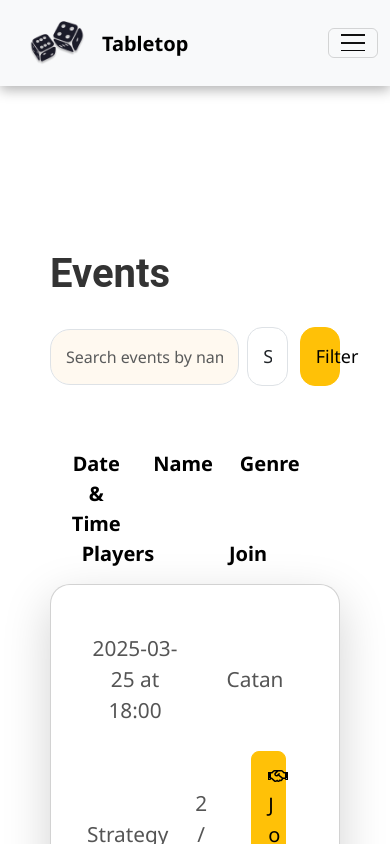
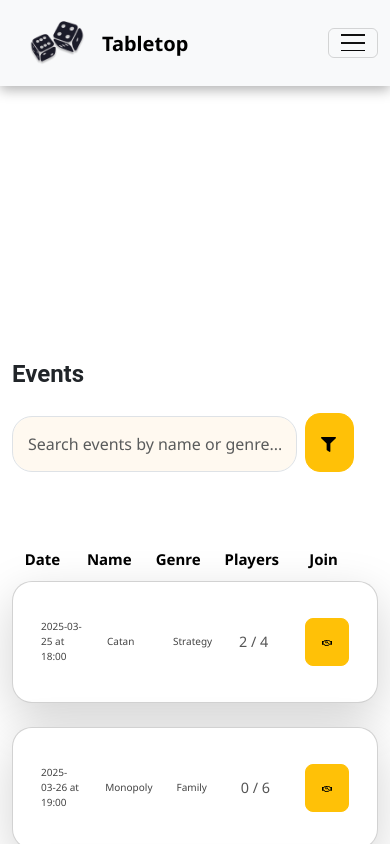
Before and after one commit to goddessesss/TabletopClient, a React (Vite) app: page /events in a window 390 px wide. Shown: the top 844 px of the page. Built offline with nearby package versions, Linux system fonts and the light colour scheme.

Commit message:
adding mobile adaptation to the events page

```diff
--- a/src/pages/Events.jsx
+++ b/src/pages/Events.jsx
@@ -1,12 +1,11 @@
 import React, { useState } from 'react';
-import { Button, Card, Row, Col, Form } from 'react-bootstrap';
-import { FaRegHandshake } from 'react-icons/fa';
+import { Button, Card, Row, Col, Container } from 'react-bootstrap';
+import { FaRegHandshake, FaFilter } from 'react-icons/fa';
 import SearchBar from '../components/Search/SearchBar.jsx';
 import '../styles/Events.css';
 
 function Events() {
   const [searchTerm, setSearchTerm] = useState('');
-  const [sortOption, setSortOption] = useState('default');
   const [events, setEvents] = useState([
     { id: 1, name: "Catan", date: "2025-03-25", time: "18:00", genre: "Strategy", players: 4, joined: 2 },
     { id: 2, name: "Monopoly", date: "2025-03-26", time: "19:00", genre: "Family", players: 6, joined: 0 },
@@ -26,46 +25,18 @@ function Events() {
     setSearchTerm(e.target.value);
   };
 
-  const handleSortChange = (e) => {
-    setSortOption(e.target.value);
-  };
-
-  const filteredEvents = events
-    .filter(event => event.name.toLowerCase().includes(searchTerm.toLowerCase()) || event.genre.toLowerCase().includes(searchTerm.toLowerCase()))
-    .sort((a, b) => {
-      if (sortOption === 'newest') {
-        return new Date(b.date) - new Date(a.date);
-      }
-      if (sortOption === 'name-asc') {
-        return a.name.localeCompare(b.name);
-      }
-      if (sortOption === 'name-desc') {
-        return b.name.localeCompare(a.name);
-      }
-      return 0;
-    });
+  const filteredEvents = events.filter(event =>
+    event.name.toLowerCase().includes(searchTerm.toLowerCase()) ||
+    event.genre.toLowerCase().includes(searchTerm.toLowerCase())
+  );
 
   return (
-    <div className="events-container">
+    <Container className="events-container">
       <h1 className="events-title">Events</h1>
 
-      <Row className="mb-5 align-items-center">
-        <Col xs={8} className="pe-2">
+      <Row className="mb-5 align-items-center w-100">
+        <Col xs={10} className="pe-2">
           <SearchBar searchTerm={searchTerm} setSearchTerm={handleSearchChange} />
-        </Col>
-
-        <Col xs={2} className="ps-0 text-end">
-          <Form.Control
-            as="select"
-            onChange={handleSortChange}
-            value={sortOption}
-            className="sort-dropdown"
-          >
-            <option value="default" disabled>Sort by</option>
-            <option value="newest">Sort by Newest</option>
-            <option value="name-asc">Sort by Name (A-Z)</option>
-            <option value="name-desc">Sort by Name (Z-A)</option>
-          </Form.Control>
         </Col>
 
         <Col xs={2} className="ps-0 text-end">
@@ -74,13 +45,14 @@ function Events() {
             size="xl"
             className="w-100 filter-button"
           >
-            Filter
+            <FaFilter className="me-2" />
+            <span className="text">Filter</span>
           </Button>
         </Col>
       </Row>
 
-      <Row className="event-header">
-        <Col className="event-header-col">Date & Time</Col>
+      <Row className="event-header w-100">
+        <Col className="event-header-col">Date</Col>
         <Col className="event-header-col">Name</Col>
         <Col className="event-header-col">Genre</Col>
         <Col className="event-header-col">Players</Col>
@@ -88,14 +60,14 @@ function Events() {
       </Row>
 
       {filteredEvents.map(event => (
-        <Card key={event.id} className="event-card mb-4 shadow-lg">
+        <Card key={event.id} className="event-card mb-4 shadow-lg w-100">
           <Card.Body>
             <Row className="event-row">
               <Col className="event-col date-col">
                 {event.date} at {event.time}
               </Col>
-              <Col className="event-col">{event.name}</Col>
-              <Col className="event-col">{event.genre}</Col>
+              <Col className="event-col name-col">{event.name}</Col>
+              <Col className="event-col genre-col">{event.genre}</Col>
               <Col className="event-col">
                 {event.joined} / {event.players}
               </Col>
@@ -107,14 +79,15 @@ function Events() {
                   disabled={event.joined >= event.players}
                   size="xl"
                 >
-                  <FaRegHandshake /> Join
+                  <FaRegHandshake />
+                  <span className="text">Join</span>
                 </Button>
               </Col>
             </Row>
           </Card.Body>
         </Card>
       ))}
-    </div>
+    </Container>
   );
 }
 
--- a/src/styles/Events.css
+++ b/src/styles/Events.css
@@ -1,15 +1,16 @@
 .events-container {
-    padding: 50px;
-    max-width: 100%;
-    margin: 150px auto;
-    box-sizing: border-box;
+    max-width: 70%;
+    margin: 0 auto;
+    padding-top: 230px;
+  }
+
+  .events-header {
+    margin-bottom: 30px;
   }
 
   .events-title {
-    color: #333;
     font-size: 2.5rem;
     font-weight: bold;
-    margin-top: 50px;
     margin-bottom: 30px;
     font-family: 'Roboto', sans-serif;
   }
@@ -74,24 +75,10 @@
     cursor: pointer;
   }
 
-.sort-dropdown {
-    padding: 15px;
-    border-radius: 15px;
-    width: 100%;
-    font-size: 18px;
-}
-
   .filter-button {
     padding: 15px;
     border-radius: 15px;
     font-size: 18px;
-}
-
-.sort-dropdown {
-    padding: 15px !important;
-    border-radius: 15px !important;
-    width: 100%;
-    font-size: 18px !important;
   }
 
   .filter-button {
@@ -113,3 +100,128 @@
   .join-button:disabled {
     background-color: #ccc;
   }
+
+  @media (max-width: 1800px) {
+    .events-container {
+      max-width: 80% !important;
+    }
+
+    .events-title {
+      font-size: 2.2rem;
+    }
+
+    .event-header {
+      font-size: 18px;
+    }
+
+    .event-card {
+      padding: 18px;
+    }
+
+    .join-button {
+      width: 70%;
+      font-size: 17px;
+    }
+  }
+
+  @media (max-width: 920px) {
+    .events-container {
+      max-width: 100% !important;
+      margin-top: 220px;
+    }
+
+    .events-title {
+      font-size: 1.8rem;
+      margin-top: 20px;
+      margin-bottom: 15px;
+    }
+
+    .event-card {
+      padding: 15px;
+    }
+
+    .event-col {
+      text-align: left;
+      padding: 8px;
+      font-size: 1rem;
+    }
+
+    .join-button {
+      width: 100%;
+      padding: 10px;
+      font-size: 16px;
+    }
+
+    .filter-button {
+      width: 100%;
+      margin-top: 15px;
+    }
+  }
+
+  @media (max-width: 500px) {
+    .events-container {
+      max-width: 100% !important;
+      margin-top: 120px;
+    }
+
+    .events-title {
+      font-size: 1.5rem;
+      margin-top: 10px;
+      margin-bottom: 10px;
+    }
+
+    .event-header {
+      font-size: 15px;
+      padding: 10px;
+    }
+
+    .event-card {
+      padding: 12px;
+    }
+
+    .event-col {
+      text-align: left;
+      font-size: 0.9rem;
+      padding: 8px;
+    }
+
+    .join-button .text {
+      display: none;
+    }
+
+    .join-button svg {
+      font-size: 10px;
+      margin-right: 0;
+    }
+
+    .filter-button .text {
+      display: none;
+    }
+
+    .filter-button svg {
+      font-size: 15px;
+    }
+
+    .join-button {
+      padding: 5px 10px;
+      font-size: 10px;
+      display: flex;
+      justify-content: center;
+      align-items: center;
+      width: auto;
+    }
+
+    .filter-button {
+      margin-bottom: 18px;
+      display: flex;
+      justify-content: center;
+      align-items: center;
+    }
+
+    .event-col.date-col,
+    .event-col.name-col,
+    .event-col.genre-col {
+      font-size: 10px !important;
+      color: #444;
+    }
+  }
```
Lines whose indentation alone changed are shown as unchanged.
